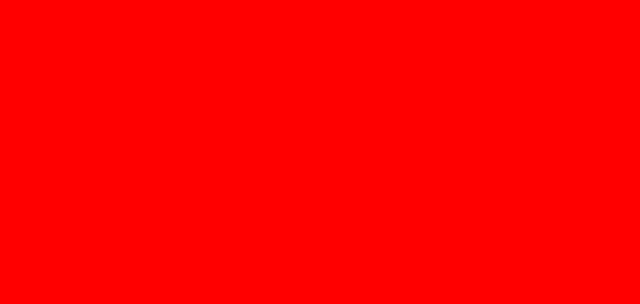
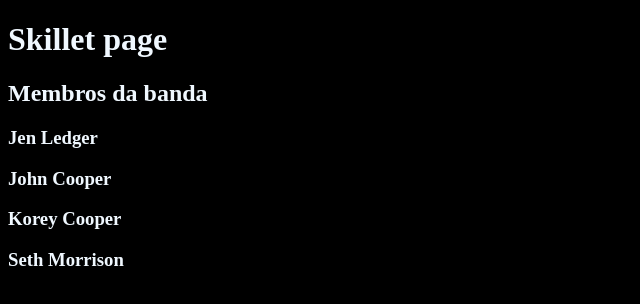
Before and after one commit to MjYshtmjk/aula-git, a plain HTML site: page index.html in a window 1280 px wide. Shown: the whole page, without its empty margins (0-640 px from the left). Drawn offline with Linux system fonts and the light colour scheme.

Commit message:
Iniciando o projeto, criando um elemento html h1

```diff
--- a/estilo.css
+++ b/estilo.css
@@ -1,3 +1,4 @@
 body {
-    background-color: red;
+    background-color: black;
+    color: aliceblue;
 }
--- a/index.html
+++ b/index.html
@@ -7,6 +7,11 @@
     <link rel="stylesheet" href="estilo.css">
 </head>
 <body>
-
+    <h1>Skillet page</h1>
+    <h2>Membros da banda </h2>
+    <h3>Jen Ledger</h3>
+    <h3>John Cooper</h3>
+    <h3>Korey Cooper</h3>
+    <h3>Seth Morrison</h3>
 </body>
 </html>
```
